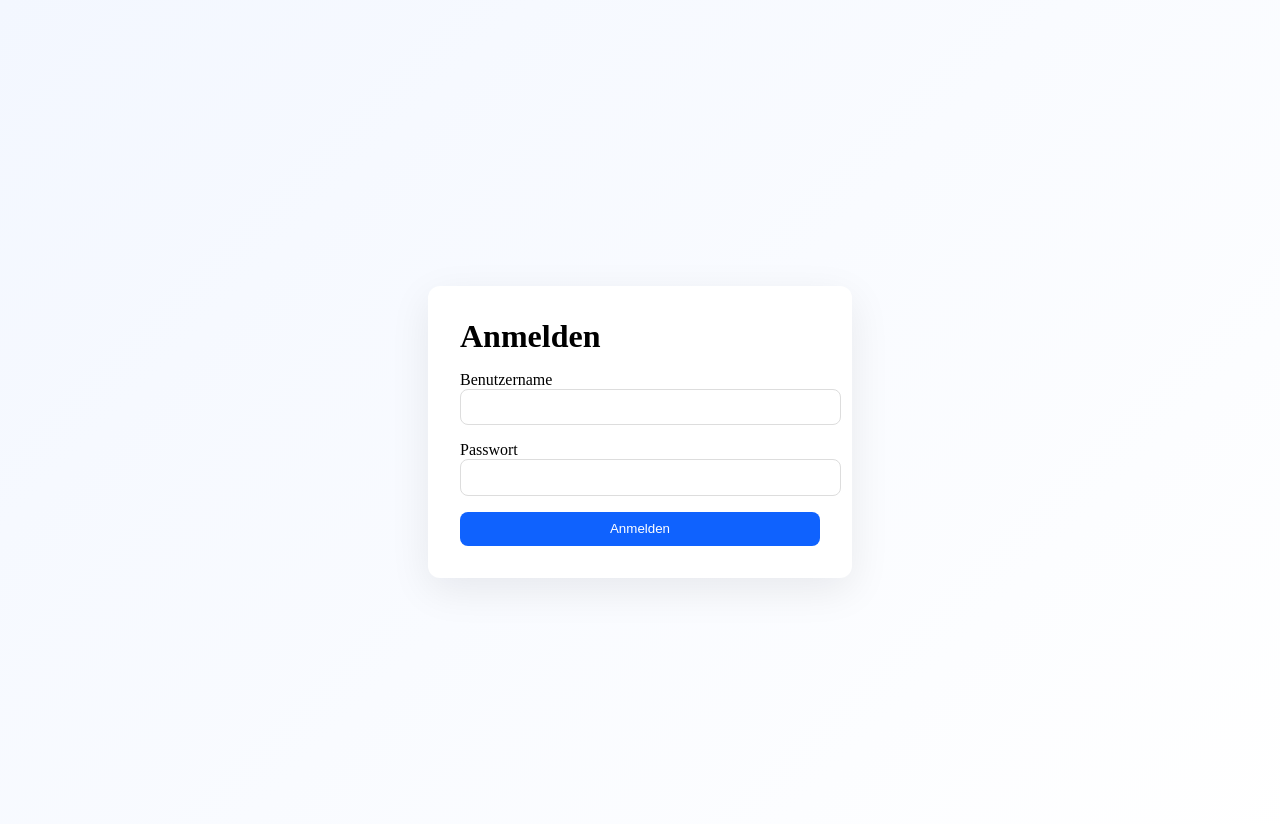
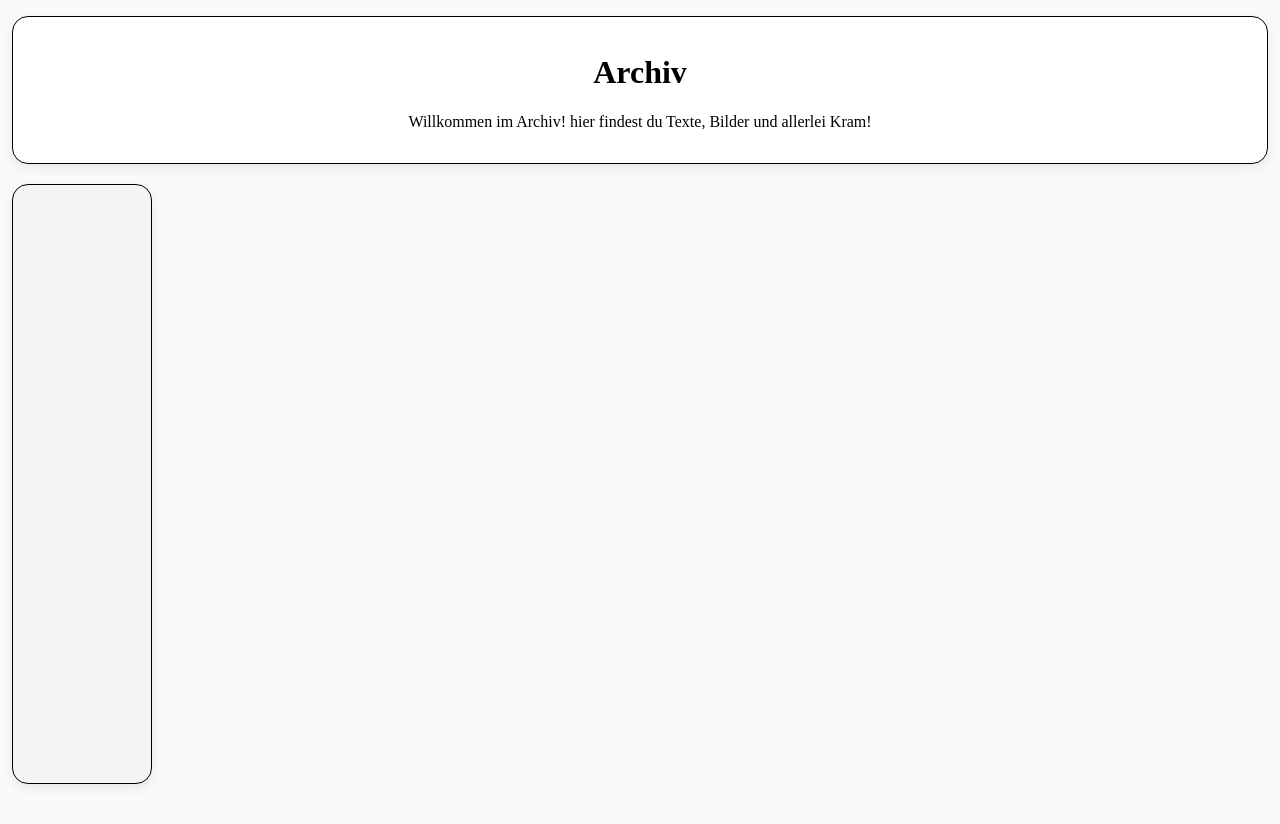
Before and after one commit to TillKerkhoff/MiaWeb, an Angular app in the folder angular-MiaWeb/: page /archiv in a window 1280 px wide. Before the commit this address led to /anmeldung. Shown: the top 824 px of the page. Built offline with nearby package versions, Linux system fonts and the light colour scheme.

Commit message:
Überarbeitung des Archives

```diff
--- a/angular-MiaWeb/angular.json
+++ b/angular-MiaWeb/angular.json
@@ -86,5 +86,8 @@
         }
       }
     }
+  },
+  "cli": {
+    "analytics": false
   }
 }
--- a/angular-MiaWeb/package.json
+++ b/angular-MiaWeb/package.json
@@ -25,6 +25,7 @@
     "@angular/compiler": "^20.1.0",
     "@angular/core": "^20.1.0",
     "@angular/forms": "^20.1.0",
+    "@angular/material": "^20.2.14",
     "@angular/platform-browser": "^20.1.0",
     "@angular/platform-server": "^20.1.0",
     "@angular/router": "^20.1.0",
--- /dev/null
+++ b/angular-MiaWeb/src/app/components/archiv/archiv.component.html
@@ -0,0 +1,18 @@
+<div>
+    <mat-card class="archiv-header" appearance="outlined">
+        <div align="center">
+            <h1>
+                Archiv
+            </h1>
+            <p>
+                Willkommen im Archiv! hier findest du Texte, Bilder und allerlei Kram!
+            </p>
+        </div>
+    </mat-card>
+
+    <div class="archiv-body">
+        <mat-card class="archiv-menu-card" appearance="outlined">
+
+        </mat-card>
+    </div>
+</div>
--- /dev/null
+++ b/angular-MiaWeb/src/app/components/archiv/archiv.component.scss
@@ -0,0 +1,35 @@
+.archiv-header {
+  position: fixed;
+  top: 1rem;
+  left: 0.75rem;
+  right: 0.75rem;
+  z-index: 3;
+  padding: 1rem 1.5rem;
+  border-radius: 16px;
+  background-color: white;
+  min-height: 120px;
+  box-shadow: 0 4px 12px rgba(0, 0, 0, 0.08);
+}
+
+.archiv-body {
+  display: flex;
+  align-items: stretch;
+  margin-top: 9.5rem;
+  padding-left: 0.75rem;
+  min-height: calc(100vh - 9.5rem);
+}
+
+.archiv-menu-card {
+  position: fixed;
+  left: 0.75rem;
+  top: 11.5rem;
+  width: 10%;
+  min-width: 140px;
+  height: calc(100vh - 12.5rem);
+  background-color: #f5f5f5;
+  border-radius: 16px;
+  padding: 16px;
+  box-shadow: 0 4px 12px rgba(0, 0, 0, 0.08);
+  z-index: 1;
+  overflow: hidden;
+}
--- a/angular-MiaWeb/src/app/components/archiv/archiv.component.ts
+++ b/angular-MiaWeb/src/app/components/archiv/archiv.component.ts
@@ -1,222 +1,31 @@
 import { Component, OnInit } from '@angular/core';
 import { CommonModule } from '@angular/common';
-import { FormsModule } from '@angular/forms';
-import { AuthService } from '../../services/auth.service';
+import { MatCardModule } from '@angular/material/card';
+import { MatTreeModule, MatTreeNestedDataSource } from '@angular/material/tree';
+import { NestedTreeControl } from '@angular/cdk/tree';
+import { MatIconModule } from '@angular/material/icon';
+import { MatButtonModule } from '@angular/material/button';
+
+interface FileNode {
+  name: string;
+  children?: FileNode[];
+}
 
 @Component({
   selector: 'app-archiv',
   standalone: true,
-  imports: [CommonModule, FormsModule],
-  template: `
-    <div class="archiv-container">
-      <div *ngIf="!(isAuthenticated$ | async)" class="login-section">
-        <div class="login-card">
-          <h1>Anmeldung erforderlich</h1>
-          <p>Bitte melden Sie sich an, um auf das Archiv zuzugreifen.</p>
-
-          <form (ngSubmit)="onLogin()">
-            <div class="form-group">
-              <label for="username">Benutzername</label>
-              <input
-                id="username"
-                type="text"
-                [(ngModel)]="username"
-                name="username"
-                placeholder="Benutzername eingeben"
-                required
-              />
-            </div>
-
-            <div class="form-group">
-              <label for="password">Passwort</label>
-              <input
-                id="password"
-                type="password"
-                [(ngModel)]="password"
-                name="password"
-                placeholder="Passwort eingeben"
-                required
-              />
-            </div>
-
-            <div *ngIf="loginError" class="error-message">
-              {{ loginError }}
-            </div>
-
-            <button type="submit" class="login-btn">Anmelden</button>
-          </form>
-        </div>
-      </div>
-
-      <div *ngIf="isAuthenticated$ | async" class="content-section">
-        <div class="header">
-          <h1>Archiv</h1>
-          <button (click)="onLogout()" class="logout-btn">Abmelden</button>
-        </div>
-        <p>Willkommen im Archiv! Hier kommt dein Inhalt hin...</p>
-      </div>
-    </div>
-  `,
-  styles: [`
-    .archiv-container {
-      min-height: 100vh;
-      display: flex;
-      align-items: center;
-      justify-content: center;
-      padding: 2rem;
-      background: linear-gradient(135deg, #667eea 0%, #764ba2 100%);
-    }
-
-    .login-card {
-      background: white;
-      border-radius: 1rem;
-      padding: 2.5rem;
-      box-shadow: 0 10px 40px rgba(0, 0, 0, 0.2);
-      max-width: 400px;
-      width: 100%;
-    }
-
-    .login-card h1 {
-      margin-top: 0;
-      color: #333;
-      text-align: center;
-    }
-
-    .login-card p {
-      color: #666;
-      text-align: center;
-      margin-bottom: 2rem;
-    }
-
-    .form-group {
-      margin-bottom: 1.5rem;
-    }
-
-    .form-group label {
-      display: block;
-      margin-bottom: 0.5rem;
-      color: #333;
-      font-weight: 500;
-    }
-
-    .form-group input {
-      width: 100%;
-      padding: 0.75rem;
-      border: 1px solid #ddd;
-      border-radius: 0.5rem;
-      font-size: 1rem;
-      transition: border-color 0.3s;
-      box-sizing: border-box;
-    }
-
-    .form-group input:focus {
-      outline: none;
-      border-color: #667eea;
-      box-shadow: 0 0 0 3px rgba(102, 126, 234, 0.1);
-    }
-
-    .error-message {
-      background: #fee;
-      color: #c33;
-      padding: 0.75rem;
-      border-radius: 0.5rem;
-      margin-bottom: 1rem;
-      border-left: 4px solid #c33;
-    }
-
-    .login-btn {
-      width: 100%;
-      padding: 0.75rem;
-      background: #667eea;
-      color: white;
-      border: none;
-      border-radius: 0.5rem;
-      font-size: 1rem;
-      font-weight: 600;
-      cursor: pointer;
-      transition: background 0.3s;
-    }
-
-    .login-btn:hover {
-      background: #5568d3;
-    }
-
-    .login-btn:active {
-      transform: translateY(1px);
-    }
-
-    .content-section {
-      background: white;
-      border-radius: 1rem;
-      padding: 2rem;
-      box-shadow: 0 10px 40px rgba(0, 0, 0, 0.2);
-      max-width: 800px;
-      width: 100%;
-    }
-
-    .header {
-      display: flex;
-      justify-content: space-between;
-      align-items: center;
-      margin-bottom: 2rem;
-    }
-
-    .header h1 {
-      margin: 0;
-      color: #333;
-    }
-
-    .logout-btn {
-      padding: 0.5rem 1.5rem;
-      background: #f44336;
-      color: white;
-      border: none;
-      border-radius: 0.5rem;
-      cursor: pointer;
-      font-weight: 500;
-      transition: background 0.3s;
-    }
-
-    .logout-btn:hover {
-      background: #da190b;
-    }
-
-    .content-section p {
-      color: #666;
-    }
-  `]
+  imports: [CommonModule, MatCardModule, MatTreeModule, MatIconModule, MatButtonModule],
+  templateUrl: './archiv.component.html',
+  styleUrls: ['./archiv.component.scss']
 })
 export class ArchivComponent implements OnInit {
-  username: string = '';
-  password: string = '';
-  loginError: string = '';
-  isAuthenticated$;
+  treeControl = new NestedTreeControl<FileNode>(node => node.children);
+  dataSource = new MatTreeNestedDataSource<FileNode>();
+  hasChild = (_: number, node: FileNode) => !!node.children && node.children.length > 0;
 
-  constructor(private authService: AuthService) {
-    this.isAuthenticated$ = this.authService.isAuthenticated$;
+  constructor() {
+
   }
 
   ngOnInit(): void {}
-
-  onLogin(): void {
-    this.loginError = '';
-
-    if (!this.username.trim() || !this.password.trim()) {
-      this.loginError = 'Benutzername und Passwort sind erforderlich.';
-      return;
-    }
-
-    const success = this.authService.login(this.username, this.password);
-    if (!success) {
-      this.loginError = 'Anmeldung fehlgeschlagen. Bitte versuchen Sie es erneut.';
-      return;
-    }
-
-    this.username = '';
-    this.password = '';
-  }
-
-  onLogout(): void {
-    this.authService.logout();
-  }
 }
--- a/angular-MiaWeb/src/app/routes/app.routes.ts
+++ b/angular-MiaWeb/src/app/routes/app.routes.ts
@@ -31,8 +31,6 @@ export const routes: Routes = [
   },
   {
     path: 'archiv',
-    component: ArchivComponent,
-    canActivate: [RoleGuard],
-    data: { permission: 'view_archiv' }
+    component: ArchivComponent
   }
 ];
```
Also changed, not shown: 1 other file (tests, documents, lock files or other folders).
